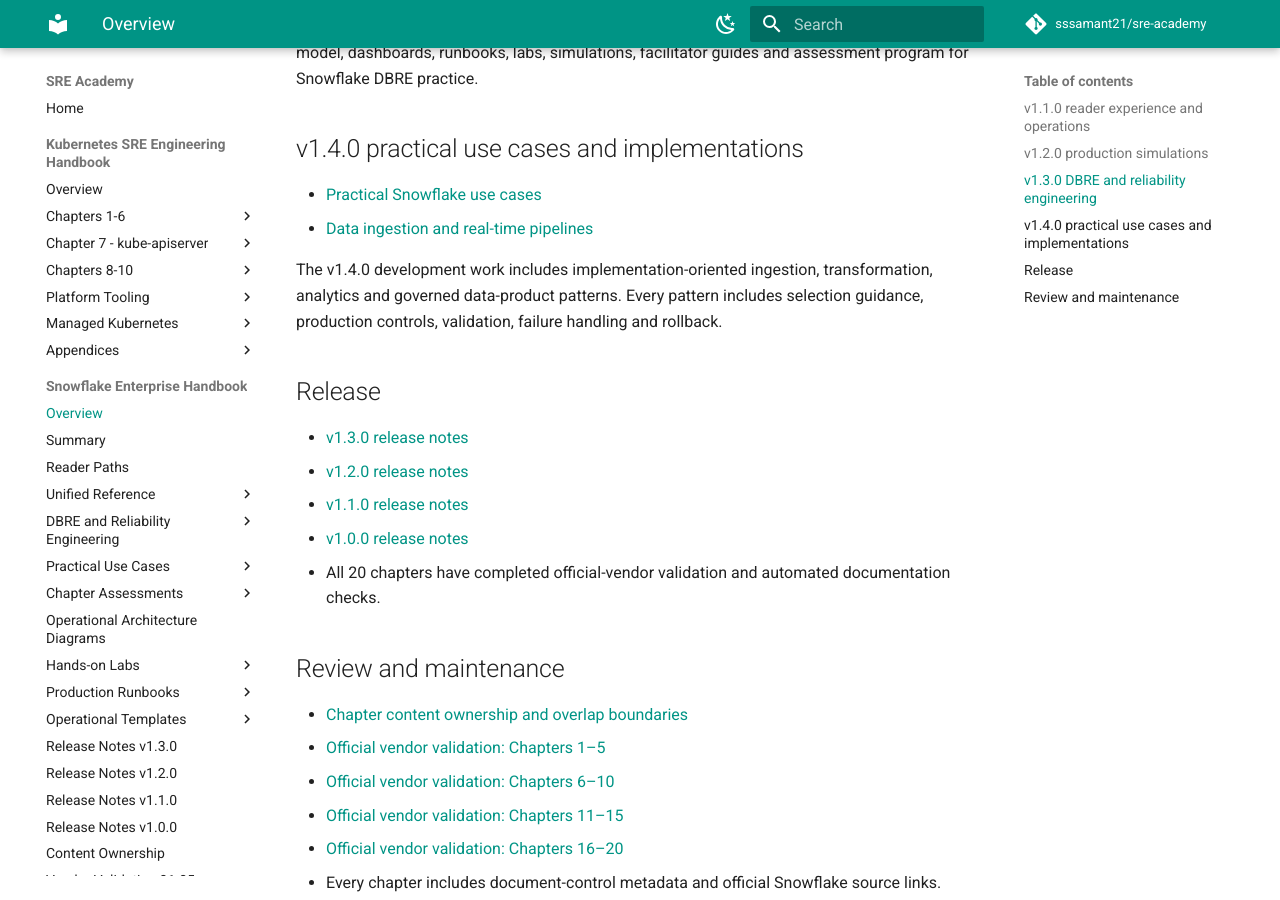
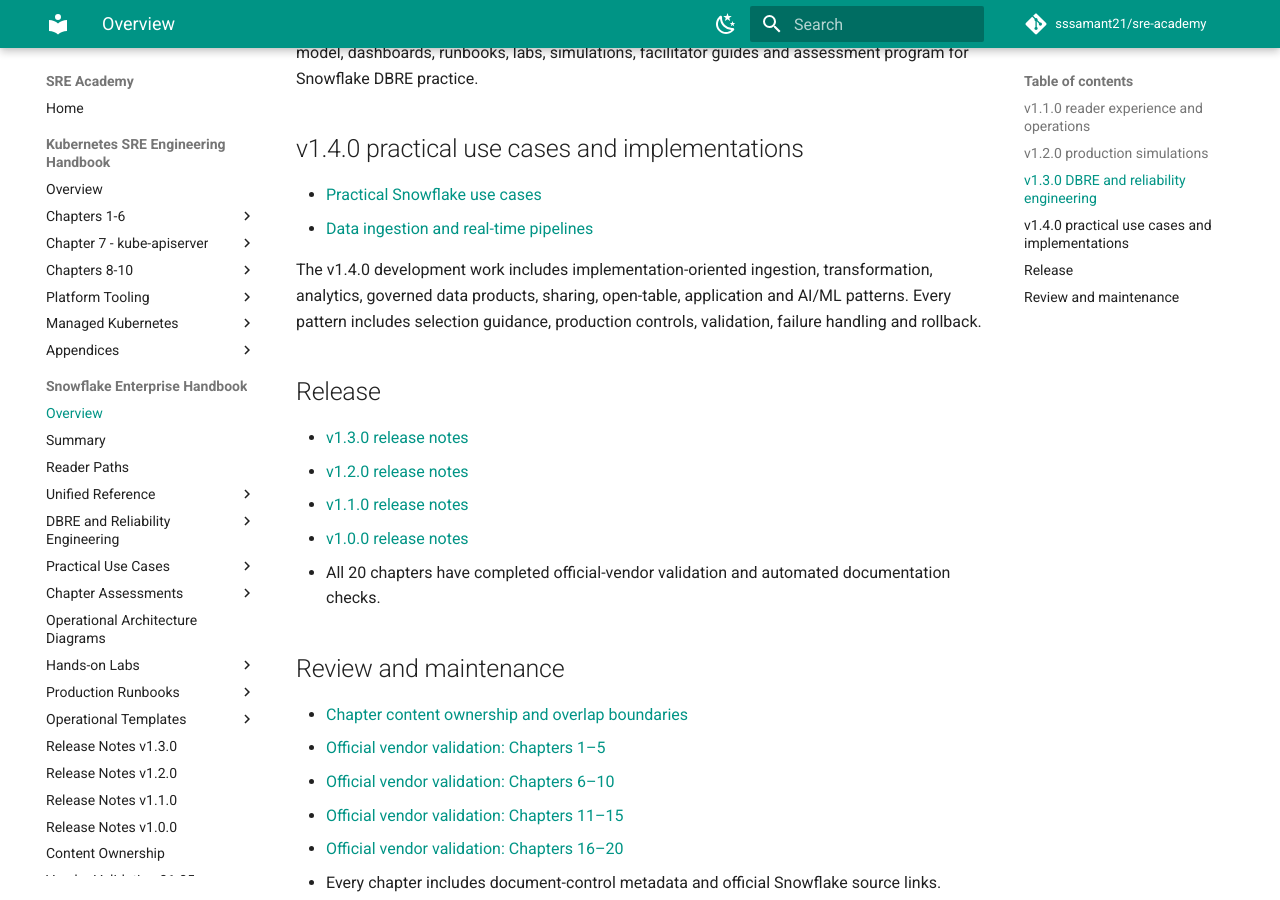
Before and after one commit to sssamant21/sre-academy, an MkDocs documentation site: the page built from docs/books/snowflake/index.md, in a window 1280 px wide and 900 px high, scrolled down 1262 px. Built offline with MkDocs 1.6.1 and Material for MkDocs 9.7.7, drawn with Linux system fonts in a browser that asks for light colours; comment, search, counter and statistics services are not loaded.

Commit message:
docs(snowflake): link v1.4 sharing and AI use cases

```diff
--- a/docs/books/snowflake/index.md
+++ b/docs/books/snowflake/index.md
@@ -44,7 +44,7 @@
 - [Practical Snowflake use cases](use-cases/index.md)
 - [Data ingestion and real-time pipelines](use-cases/ingestion/index.md)
 
-The v1.4.0 development work includes implementation-oriented ingestion, transformation, analytics and governed data-product patterns. Every pattern includes selection guidance, production controls, validation, failure handling and rollback.
+The v1.4.0 development work includes implementation-oriented ingestion, transformation, analytics, governed data products, sharing, open-table, application and AI/ML patterns. Every pattern includes selection guidance, production controls, validation, failure handling and rollback.
 
 ## Release
 
```
